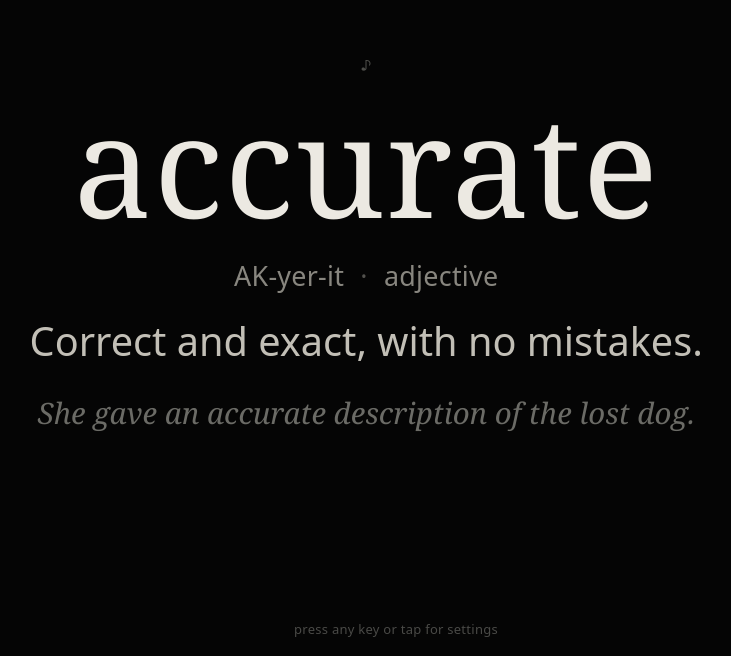
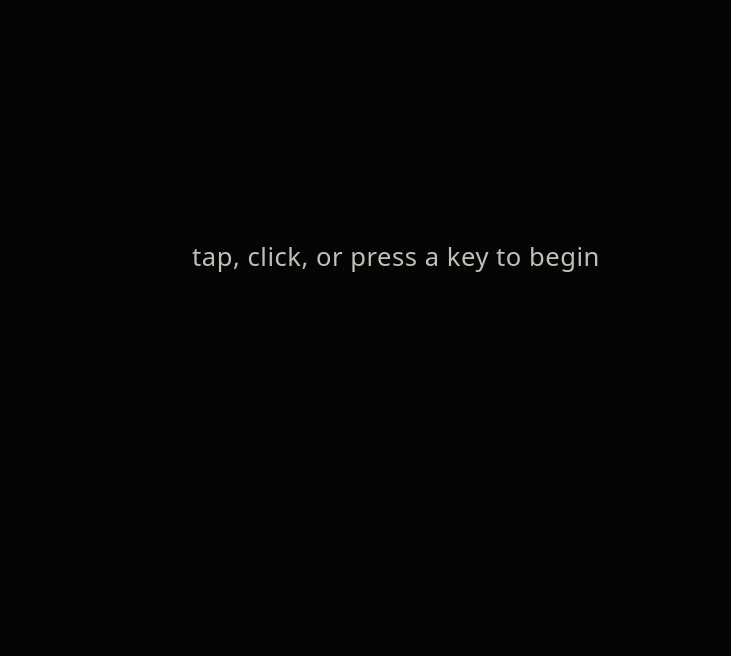
Before and after one commit to DipteshTari/testlearn, a plain HTML site: page index.html in a window 1280 px wide. Shown: the part 144-800 px from the top of the page, without its empty margins (244-975 px from the left). Drawn offline with Linux system fonts and the light colour scheme.

Commit message:
overlay for user action

```diff
--- a/index.html
+++ b/index.html
@@ -216,9 +216,30 @@
           transition-duration: 900ms;
         }
       }
+
+      /* Start overlay — mobile/TV browsers block speech synthesis until a
+     real user gesture occurs, so we gate boot behind a tap/click/key. */
+      #start {
+        position: fixed;
+        inset: 0;
+        z-index: 10;
+        display: flex;
+        align-items: center;
+        justify-content: center;
+        background: var(--bg);
+        color: var(--def);
+        font-size: clamp(1rem, 2.4vw, 1.6rem);
+        letter-spacing: 0.02em;
+        cursor: pointer;
+      }
+      #start.hide {
+        display: none;
+      }
     </style>
   </head>
   <body>
+    <div id="start">tap, click, or press a key to begin</div>
+
     <div id="stage">
       <div class="card" id="cardA"></div>
       <div class="card" id="cardB"></div>
@@ -999,18 +1020,37 @@
         }
       });
 
-      /* BOOT ------------------------------------------------------------- */
+      /* BOOT --------------------------------------------------------------
+   Wait for a real user gesture before starting: mobile/TV browsers refuse
+   to play SpeechSynthesis audio that wasn't triggered by direct user
+   interaction, so the first word (and its speech) is gated behind tap/
+   click/keydown rather than firing on page load. */
+      function boot() {
         load();
         syncUI();
         showWord(pickNext());
         schedule();
         if (settings.paused) {
-        document.getElementById("stage").style.animationPlayState = "paused";
+          document.getElementById("stage").style.animationPlayState =
+            "paused";
         }
         setTimeout(() => {
           const h = document.getElementById("hint");
           if (h) h.style.opacity = "0";
         }, 6000);
+      }
+
+      const startOverlay = document.getElementById("start");
+      function start() {
+        startOverlay.classList.add("hide");
+        ["click", "touchstart", "keydown"].forEach((ev) =>
+          startOverlay.removeEventListener(ev, start),
+        );
+        boot();
+      }
+      ["click", "touchstart", "keydown"].forEach((ev) =>
+        startOverlay.addEventListener(ev, start, { once: true }),
+      );
     </script>
   </body>
 </html>
```
Lines whose indentation alone changed are shown as unchanged.
